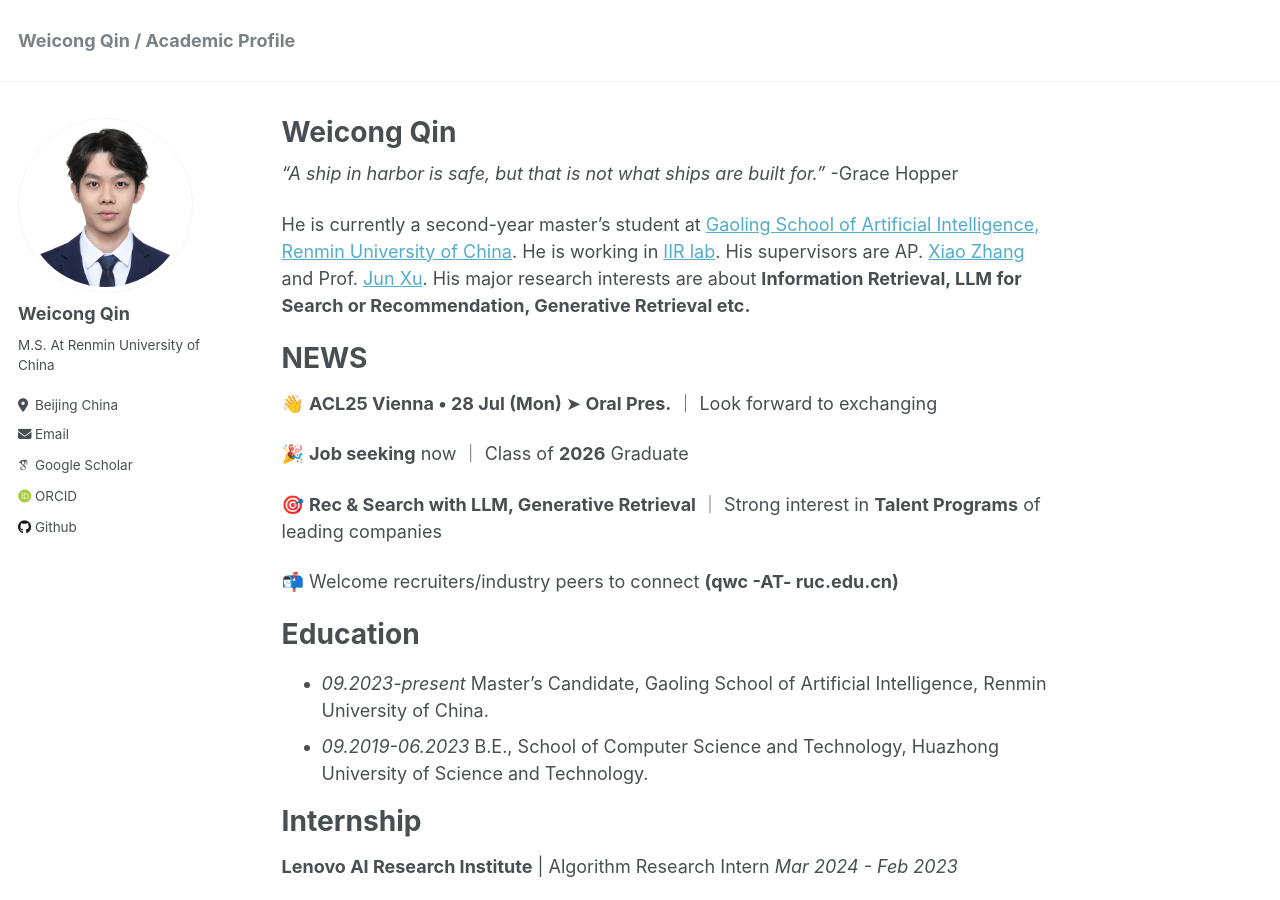
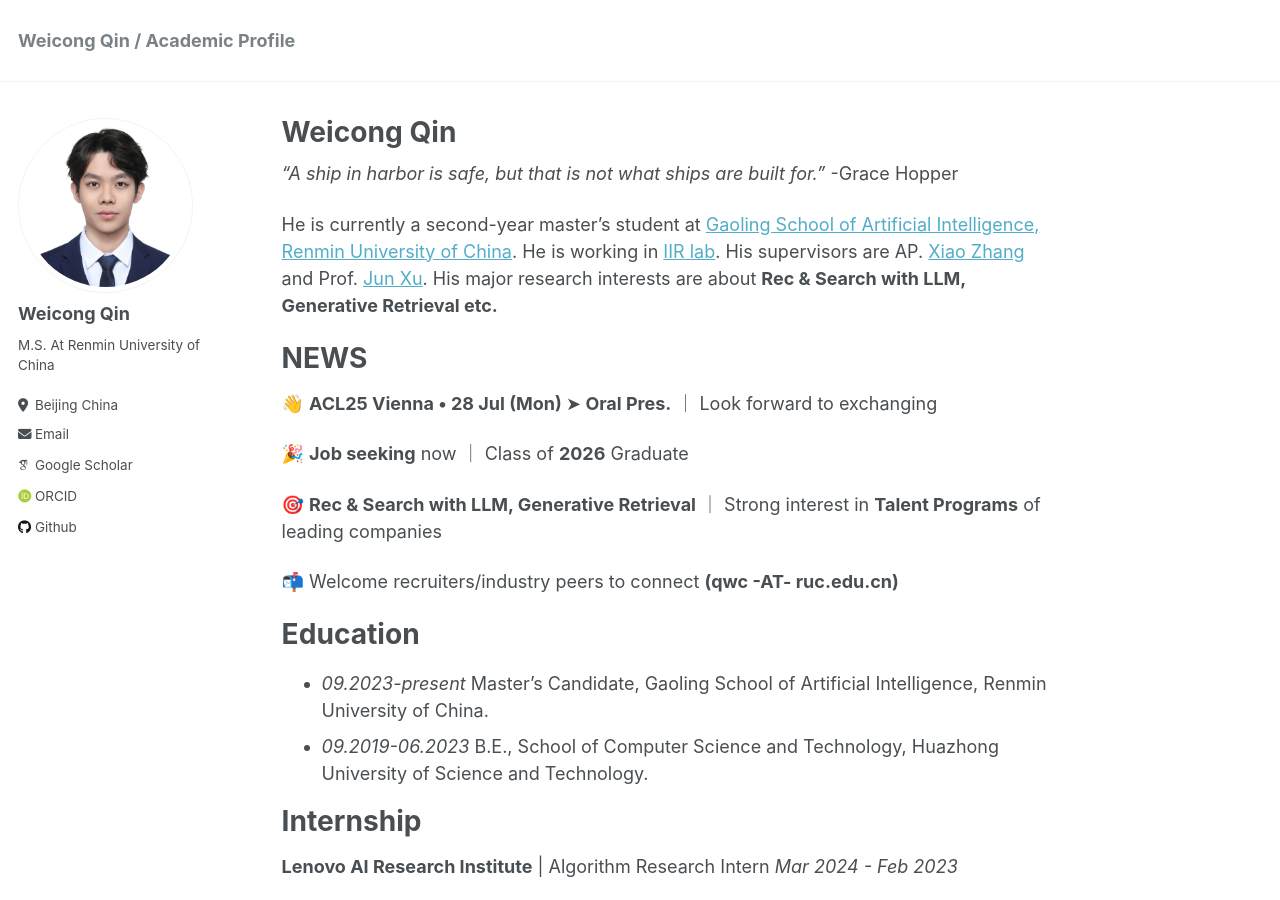
Before and after one commit to E-qin/E-qin.github.io, a Jekyll site: the page built from _pages/about.md, in a window 1280 px wide and 900 px high. Built offline with Jekyll 4.4.1, drawn with Linux system fonts in a browser that asks for light colours; some web fonts are replaced.

Commit message:
Update about.md

```diff
--- a/_pages/about.md
+++ b/_pages/about.md
@@ -13,7 +13,7 @@ redirect_from:
 *"A ship in harbor is safe, but that is not what ships are built for."* -Grace Hopper
 
 
-He is currently a second-year master's student at [Gaoling School of Artificial Intelligence, Renmin University of China](http://ai.ruc.edu.cn/english/index.htm). He is working in [IIR lab](https://ruc-iir-lab.github.io/). His supervisors are AP. [Xiao Zhang](https://scholar.google.com/citations?user=5FZ6wbAAAAAJ&hl=zh-CN&oi=ao) and Prof. [Jun Xu](https://scholar.google.com/citations?user=su14mcEAAAAJ). His major research interests are about **Information Retrieval, LLM for Search or Recommendation, Generative Retrieval etc.**
+He is currently a second-year master's student at [Gaoling School of Artificial Intelligence, Renmin University of China](http://ai.ruc.edu.cn/english/index.htm). He is working in [IIR lab](https://ruc-iir-lab.github.io/). His supervisors are AP. [Xiao Zhang](https://scholar.google.com/citations?user=5FZ6wbAAAAAJ&hl=zh-CN&oi=ao) and Prof. [Jun Xu](https://scholar.google.com/citations?user=su14mcEAAAAJ). His major research interests are about **Rec & Search with LLM, Generative Retrieval etc.**
 
 
 NEWS
```
